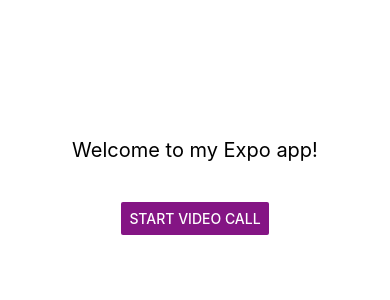
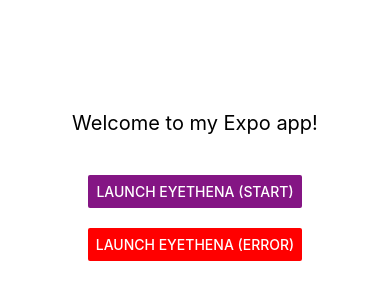
Before and after one commit to eyethena/eyethena-app-launch-test, a React Native app: screen / in a window 390 px wide. Shown: the part 236-536 px from the top of the page. Built offline with nearby package versions, Linux system fonts and the light colour scheme.

Commit message:
feat: simplify Eyethena app launch with direct URL opening

```diff
--- a/App.tsx
+++ b/App.tsx
@@ -16,25 +16,13 @@
 }
 
 export default function App(): JSX.Element {
-  const handlePress = async (): Promise<void> => {
-    const phoneNumber: string = '917-605-5448';
+  const handlePress = async (status: 'start' | 'error'): Promise<void> => {
+    const url: string = `eyethena-app://sync?status=${status}`;
 
-    if (Platform.OS === 'ios') {
-      try {
-        const facetimeUrl: string = `facetime://${phoneNumber}`;
-        const supported: boolean = await Linking.canOpenURL(facetimeUrl);
-
-        if (supported) {
-          await Linking.openURL(facetimeUrl);
-        } else {
-          Alert.alert('Error', 'FaceTime is not available on this device');
-        }
-      } catch (error) {
-        Alert.alert('Error', 'Could not open FaceTime');
-      }
-    } else {
-      // Android stub
-      Alert.alert('Android', 'Video call functionality coming soon for Android!');
+    try {
+      await Linking.openURL(url);
+    } catch (error) {
+      Alert.alert('Error', 'Could not open Eyethena app. Please make sure it is installed.');
     }
   };
 
@@ -42,9 +30,14 @@
     <View style={styles.container}>
       <Text style={styles.text}>Welcome to my Expo app!</Text>
       <Button
-        title="Start Video Call"
-        onPress={handlePress}
+        title="Launch Eyethena (Start)"
+        onPress={() => handlePress('start')}
         color="#841584"
+      />
+      <Button
+        title="Launch Eyethena (Error)"
+        onPress={() => handlePress('error')}
+        color="#ff0000"
       />
       <StatusBar style="auto" />
     </View>
```
